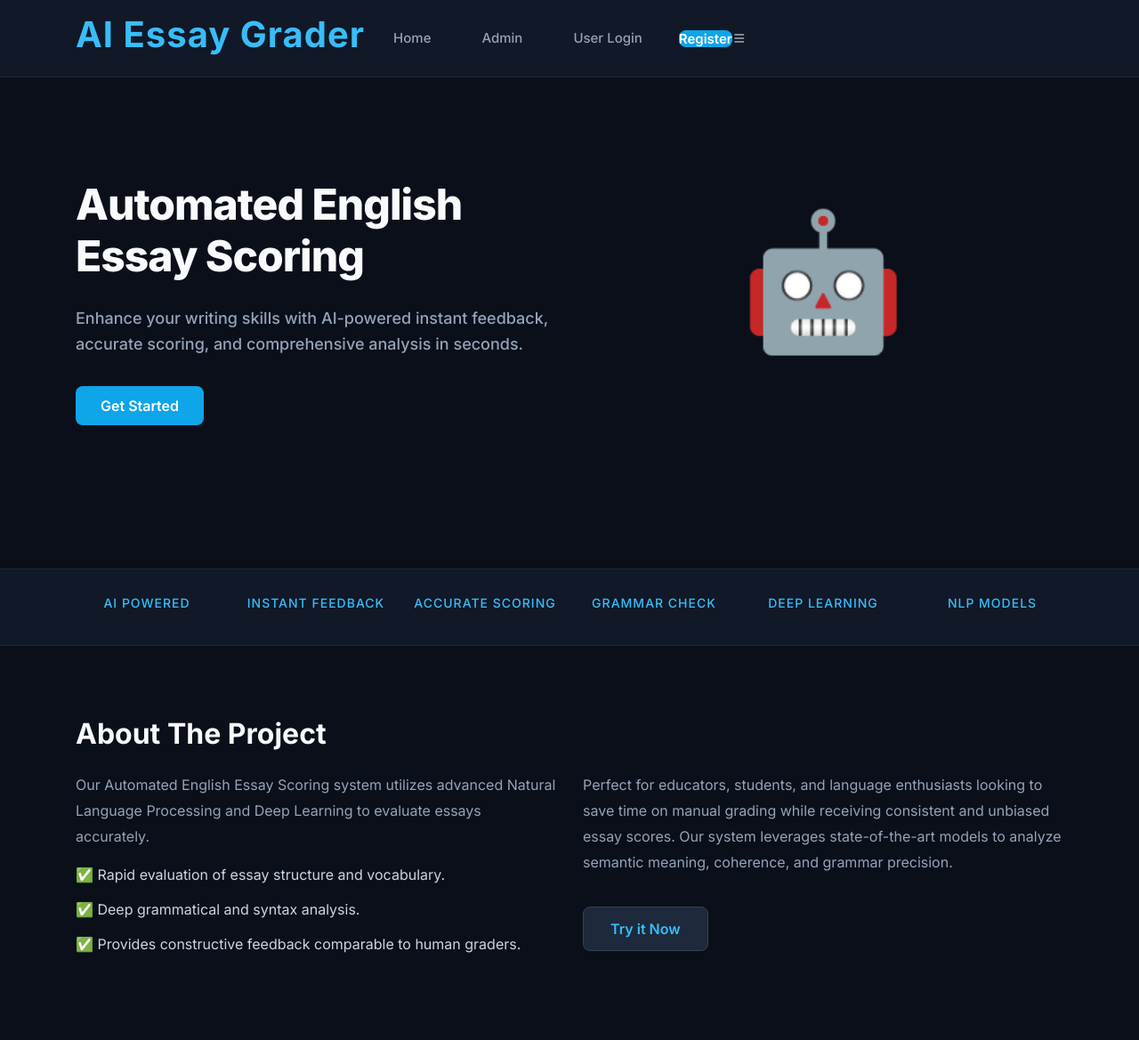
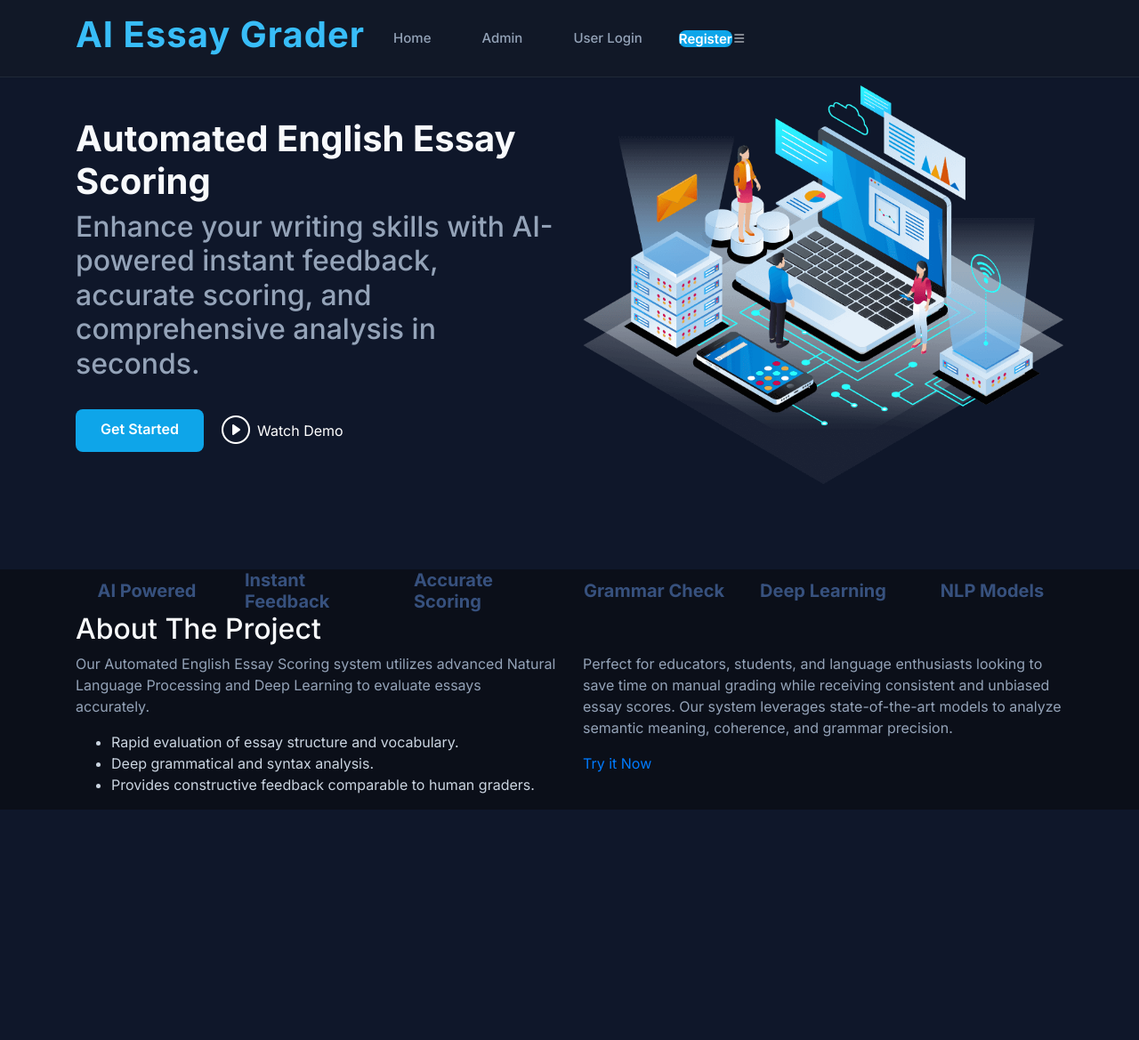
Before and after one commit to tejasrichegondi25/english-essay, a Django app: page / in a window 1280 px wide. Shown: the whole page at 89% size. After the commit the page ends 910 px from the top, so only its background shows below. Run offline with Django 4.2, Linux system fonts and the light colour scheme; some libraries are stand-ins or nearby versions.

Commit message:
Revert index.html to previous design

```diff
--- a/templates/index.html
+++ b/templates/index.html
@@ -2,102 +2,22 @@
 {% load static %}
 {% block headerclass %}{% endblock %}
 {% block contents %}
-
-<style>
-/* Index specific dark theme overrides to guarantee no white flash */
-body {
-    background-color: #0b0f19 !important;
-}
-
-#hero {
-    background-color: #0b0f19 !important;
-    padding-top: 100px;
-    padding-bottom: 60px;
-    border-bottom: 1px solid #1f2937;
-}
-
-#hero h1 {
-    color: #f8fafc !important;
-    font-weight: 800;
-    font-size: 48px;
-    letter-spacing: -1px;
-}
-
-#hero h2 {
-    color: #94a3b8 !important;
-    font-size: 18px;
-    line-height: 1.6;
-    margin-top: 20px;
-}
-
-.clients {
-    background-color: #111827 !important;
-    padding: 30px 0;
-    border-bottom: 1px solid #1f2937;
-}
-
-.clients h5 {
-    color: #38bdf8 !important;
-    font-size: 14px;
-    text-transform: uppercase;
-    letter-spacing: 1px;
-}
-
-.about {
-    background-color: #0b0f19 !important;
-    padding: 80px 0;
-}
-
-.section-title h2 {
-    color: #f8fafc !important;
-    font-weight: 700;
-}
-
-.about p {
-    color: #94a3b8 !important;
-    line-height: 1.8;
-}
-
-.about ul li {
-    color: #cbd5e1 !important;
-    margin-bottom: 15px;
-}
-
-.btn-learn-more {
-    background-color: #1e293b !important;
-    color: #38bdf8 !important;
-    padding: 12px 30px;
-    border-radius: 8px;
-    font-weight: 600;
-    border: 1px solid #334155;
-    transition: 0.3s;
-    display: inline-block;
-    margin-top: 20px;
-    text-decoration: none;
-}
-
-.btn-learn-more:hover {
-    background-color: #334155 !important;
-    color: white !important;
-}
-</style>
 
   <!-- ======= Hero Section ======= -->
   <section id="hero" class="d-flex align-items-center" style="min-height: 80vh;">
 
     <div class="container">
       <div class="row">
-        <div class="col-lg-6 d-flex flex-column justify-content-center pt-4 pt-lg-0 order-2 order-lg-1">
+        <div class="col-lg-6 d-flex flex-column justify-content-center pt-4 pt-lg-0 order-2 order-lg-1" data-aos="fade-up" data-aos-delay="200">
           <h1>Automated English Essay Scoring</h1>
           <h2>Enhance your writing skills with AI-powered instant feedback, accurate scoring, and comprehensive analysis in seconds.</h2>
           <div class="d-flex justify-content-center justify-content-lg-start mt-4">
             <a href="{% url 'UserRegister' %}" class="btn-get-started scrollto">Get Started</a>
-            <!-- Optional Demo Video -->
+            <a href="https://www.youtube.com/watch?v=jDDaplaOz7Q" class="glightbox btn-watch-video d-flex align-items-center" style="margin-left:20px; color:#fff"><i class="bi bi-play-circle" style="font-size:32px; margin-right:8px; color:#fff;"></i><span>Watch Demo</span></a>
           </div>
         </div>
-        <div class="col-lg-6 order-1 order-lg-2 hero-img text-center">
-            <!-- Render a dark theme placeholder illustration using a generic web dev icon -->
-            <div style="font-size: 150px; text-align: center;">🤖</div>
+        <div class="col-lg-6 order-1 order-lg-2 hero-img" data-aos="zoom-in" data-aos-delay="200">
+          <img src="{% static 'assets/img/hero-img.png' %}" class="img-fluid animated" alt="">
         </div>
       </div>
     </div>
@@ -107,48 +27,57 @@ body {
   <main id="main">
 
     <!-- ======= Features Section ======= -->
-    <section id="clients" class="clients">
+    <section id="clients" class="clients section-bg">
       <div class="container">
-        <div class="row">
+
+        <div class="row" data-aos="zoom-in">
+
           <div class="col-lg-2 col-md-4 col-6 d-flex align-items-center justify-content-center">
-            <h5>AI Powered</h5>
+            <h5 style="color:#37517e; font-weight:bold; margin-bottom:0;">AI Powered</h5>
           </div>
+
           <div class="col-lg-2 col-md-4 col-6 d-flex align-items-center justify-content-center">
-            <h5>Instant Feedback</h5>
+            <h5 style="color:#37517e; font-weight:bold; margin-bottom:0;">Instant Feedback</h5>
           </div>
+
           <div class="col-lg-2 col-md-4 col-6 d-flex align-items-center justify-content-center">
-            <h5>Accurate Scoring</h5>
+            <h5 style="color:#37517e; font-weight:bold; margin-bottom:0;">Accurate Scoring</h5>
           </div>
+
           <div class="col-lg-2 col-md-4 col-6 d-flex align-items-center justify-content-center">
-            <h5>Grammar Check</h5>
+            <h5 style="color:#37517e; font-weight:bold; margin-bottom:0;">Grammar Check</h5>
           </div>
+
           <div class="col-lg-2 col-md-4 col-6 d-flex align-items-center justify-content-center">
-            <h5>Deep Learning</h5>
+            <h5 style="color:#37517e; font-weight:bold; margin-bottom:0;">Deep Learning</h5>
           </div>
+
           <div class="col-lg-2 col-md-4 col-6 d-flex align-items-center justify-content-center">
-            <h5>NLP Models</h5>
+            <h5 style="color:#37517e; font-weight:bold; margin-bottom:0;">NLP Models</h5>
           </div>
+
         </div>
+
       </div>
-    </section>
+    </section><!-- End Cliens Section -->
 
     <!-- ======= About Us Section ======= -->
     <section id="about" class="about">
-      <div class="container">
+      <div class="container" data-aos="fade-up">
 
         <div class="section-title">
           <h2>About The Project</h2>
         </div>
 
-        <div class="row content mt-4">
+        <div class="row content">
           <div class="col-lg-6">
             <p>
               Our Automated English Essay Scoring system utilizes advanced Natural Language Processing and Deep Learning to evaluate essays accurately.
             </p>
-            <ul style="list-style: none; padding: 0;">
-              <li>✅ Rapid evaluation of essay structure and vocabulary.</li>
-              <li>✅ Deep grammatical and syntax analysis.</li>
-              <li>✅ Provides constructive feedback comparable to human graders.</li>
+            <ul>
+              <li><i class="ri-check-double-line"></i> Rapid evaluation of essay structure and vocabulary.</li>
+              <li><i class="ri-check-double-line"></i> Deep grammatical and syntax analysis.</li>
+              <li><i class="ri-check-double-line"></i> Provides constructive feedback comparable to human graders.</li>
             </ul>
           </div>
           <div class="col-lg-6 pt-4 pt-lg-0">
@@ -160,8 +89,8 @@ body {
         </div>
 
       </div>
-    </section>
+    </section><!-- End About Us Section -->
 
-  </main>
+  </main><!-- End #main -->
 
 {% endblock %}
```
